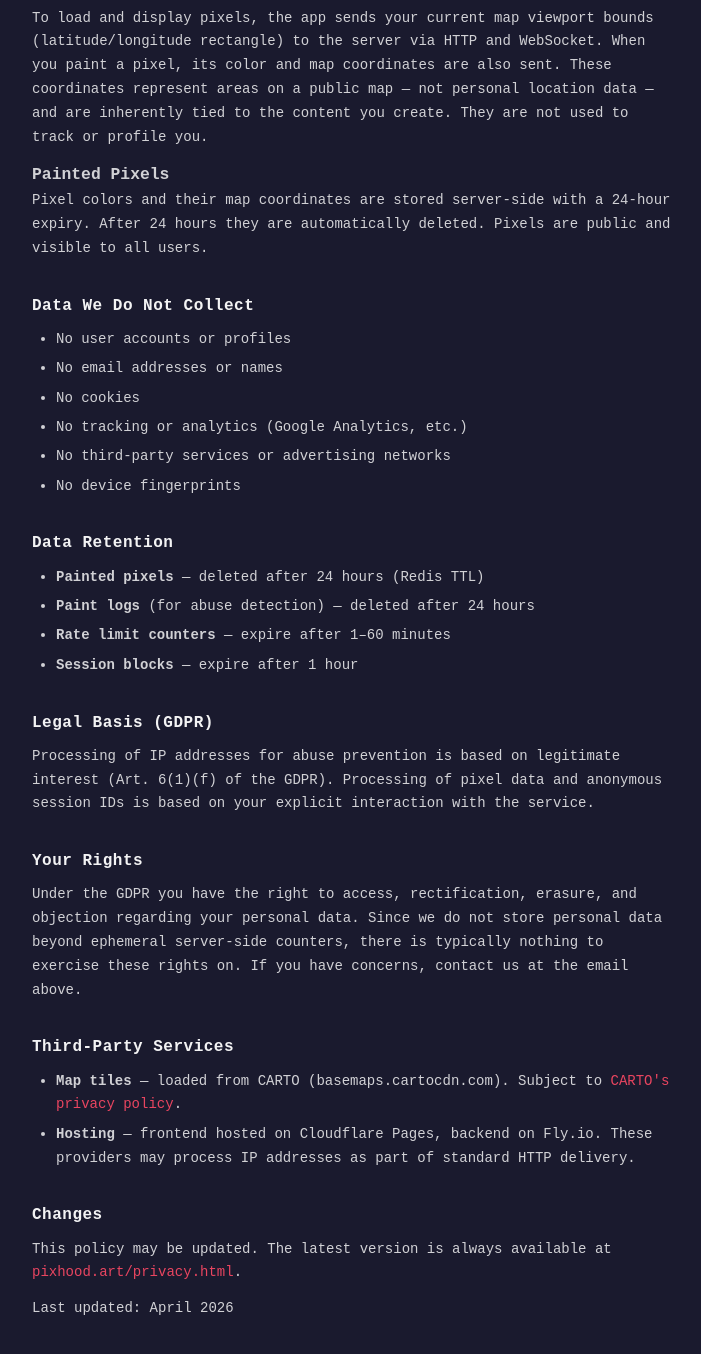
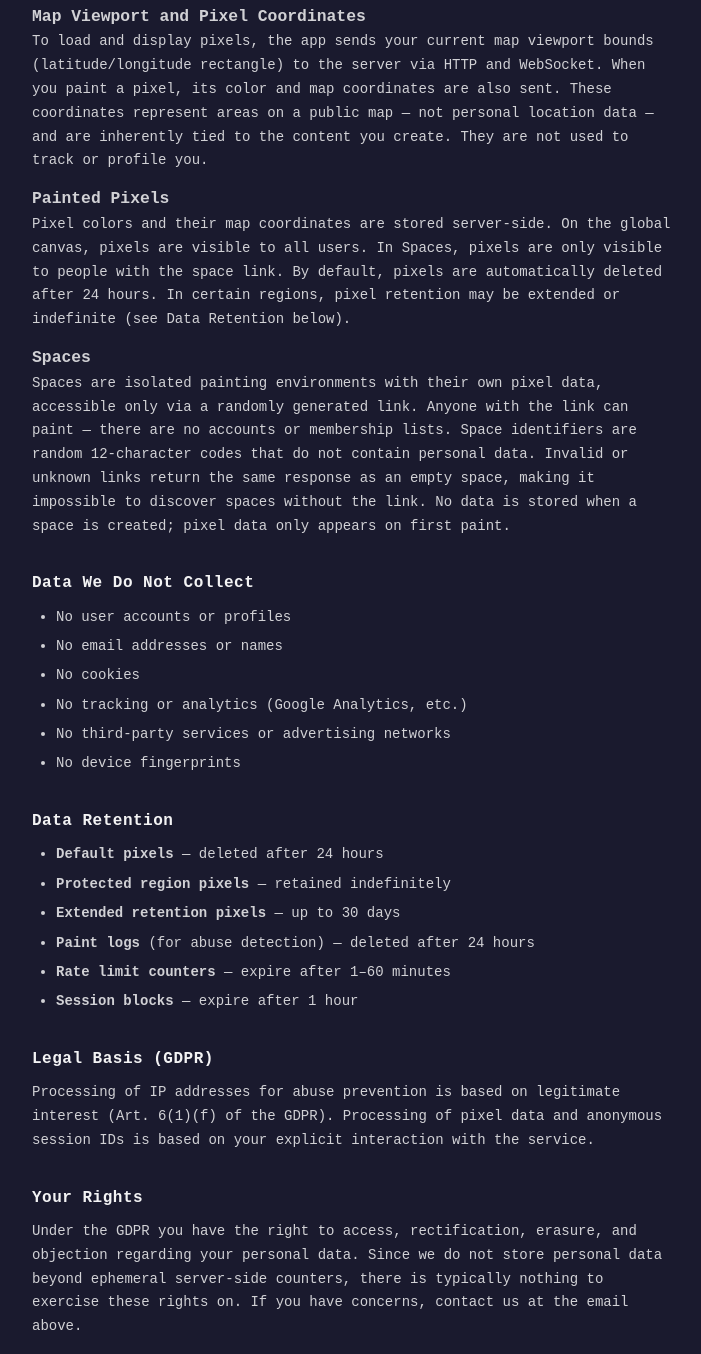
Before and after one commit to all43/pixhood, a website: page frontend/privacy.html in a window 1280 px wide. Shown: the part 1006-2360 px from the top of the page, without its empty margins (288-989 px from the left). Drawn offline with Linux system fonts and the light colour scheme.

Commit message:
Update privacy policy for spaces and variable pixel retention

```diff
--- a/frontend/privacy.html
+++ b/frontend/privacy.html
@@ -56,7 +56,7 @@
     <p class="subtitle">Pixhood — pixhood.art</p>
 
     <h2>Overview</h2>
-    <p>Pixhood is an ephemeral collaborative pixel art map. We keep data processing to an absolute minimum. We do not collect, store, or sell personal data. There are no user accounts, no cookies, no tracking, and no third-party analytics.</p>
+    <p>Pixhood is an ephemeral collaborative pixel art map. We keep data processing to an absolute minimum. We do not collect, store, or sell personal data. There are no user accounts, no cookies, no tracking, and no third-party analytics. Users can also create Spaces — isolated painting environments with separate pixel data, accessible only via a shared link.</p>
 
     <h2>Controller</h2>
     <p>Responsible for this service:</p>
@@ -84,7 +84,10 @@
     <p>To load and display pixels, the app sends your current map viewport bounds (latitude/longitude rectangle) to the server via HTTP and WebSocket. When you paint a pixel, its color and map coordinates are also sent. These coordinates represent areas on a public map — not personal location data — and are inherently tied to the content you create. They are not used to track or profile you.</p>
 
     <h3>Painted Pixels</h3>
-    <p>Pixel colors and their map coordinates are stored server-side with a 24-hour expiry. After 24 hours they are automatically deleted. Pixels are public and visible to all users.</p>
+    <p>Pixel colors and their map coordinates are stored server-side. On the global canvas, pixels are visible to all users. In Spaces, pixels are only visible to people with the space link. By default, pixels are automatically deleted after 24 hours. In certain regions, pixel retention may be extended or indefinite (see Data Retention below).</p>
+
+    <h3>Spaces</h3>
+    <p>Spaces are isolated painting environments with their own pixel data, accessible only via a randomly generated link. Anyone with the link can paint — there are no accounts or membership lists. Space identifiers are random 12-character codes that do not contain personal data. Invalid or unknown links return the same response as an empty space, making it impossible to discover spaces without the link. No data is stored when a space is created; pixel data only appears on first paint.</p>
 
     <h2>Data We Do Not Collect</h2>
     <ul>
@@ -98,7 +101,9 @@
 
     <h2>Data Retention</h2>
     <ul>
-      <li><strong>Painted pixels</strong> — deleted after 24 hours (Redis TTL)</li>
+      <li><strong>Default pixels</strong> — deleted after 24 hours</li>
+      <li><strong>Protected region pixels</strong> — retained indefinitely</li>
+      <li><strong>Extended retention pixels</strong> — up to 30 days</li>
       <li><strong>Paint logs</strong> (for abuse detection) — deleted after 24 hours</li>
       <li><strong>Rate limit counters</strong> — expire after 1–60 minutes</li>
       <li><strong>Session blocks</strong> — expire after 1 hour</li>
@@ -119,7 +124,7 @@
     <h2>Changes</h2>
     <p>This policy may be updated. The latest version is always available at <a href="https://pixhood.art/privacy.html">pixhood.art/privacy.html</a>.</p>
 
-    <p>Last updated: April 2026</p>
+    <p>Last updated: May 2026</p>
 
     <a href="/" class="back">&larr; Back to Pixhood</a>
   </div>
```
